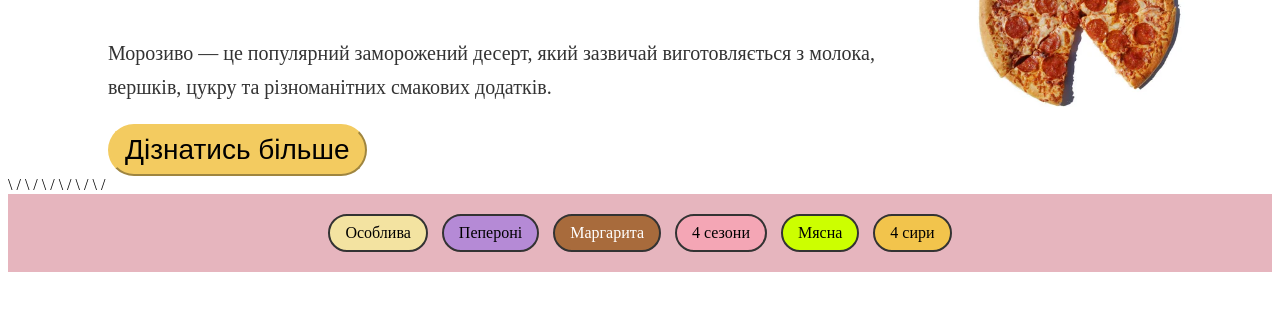
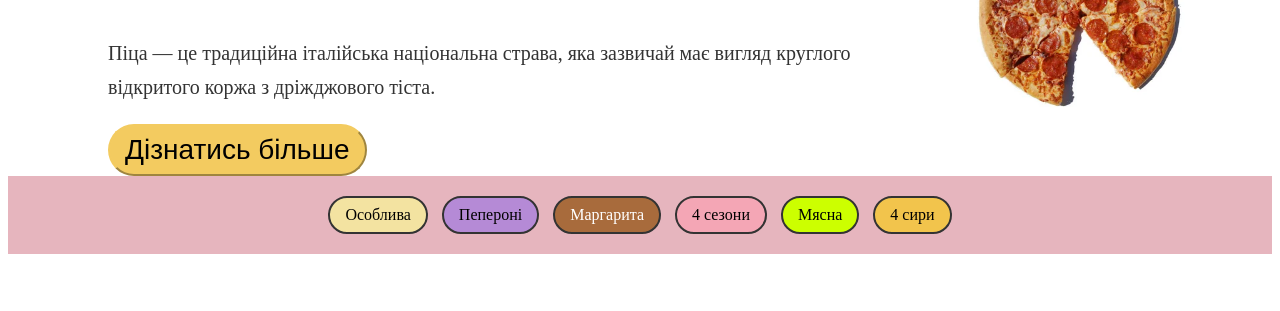
Before and after one commit to Lev1go/pizza-proekt, a plain HTML site: page index.html in a window 1280 px wide. Shown: the part 296-607 px from the top of the page. Drawn offline with Linux system fonts and the light colour scheme.

Commit message:
Replace ice cream description with pizza description.
Updated description about pizza in the main section.

```diff
--- a/index.html
+++ b/index.html
@@ -51,25 +51,12 @@
         <section class="container-global">
             <div>
                 <h1>Спробуй найкращу піццу</h1>
-                <p class="text-global--conatiner">Морозиво — це популярний заморожений десерт, який зазвичай
-                    виготовляється з молока, вершків, цукру та різноманітних смакових додатків.</p>
+                <p class="text-global--conatiner">Піца — це традиційна італійська національна страва, яка зазвичай має вигляд круглого відкритого коржа з дріжджового тіста.</p>
                 <button class="container-global--button">Дізнатись більше</button>
             </div>
             <img src="./img/stock-photo-pepperoni-pizza-slice-pepperoni-pizza-isolated-white-room-text-taking.jpg"
                 alt="pizza" class="photo-pizza">
         </section>
-        \
-        /
-        \
-        /
-        \
-        /
-        \
-        /
-        \
-        /
-        \
-        /
         <div class="top">
             <span class="pill" data-open="m1">Особлива</span>
             <span class="pill purple" data-open="m2">Пепероні</span>
```
